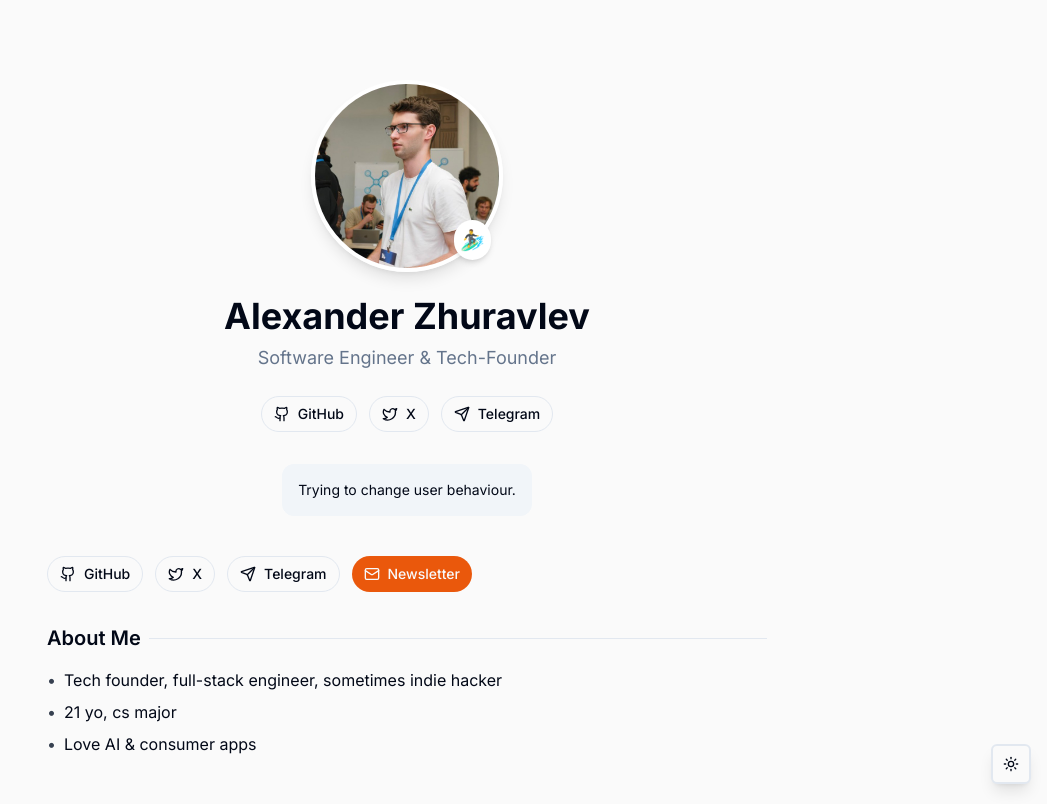
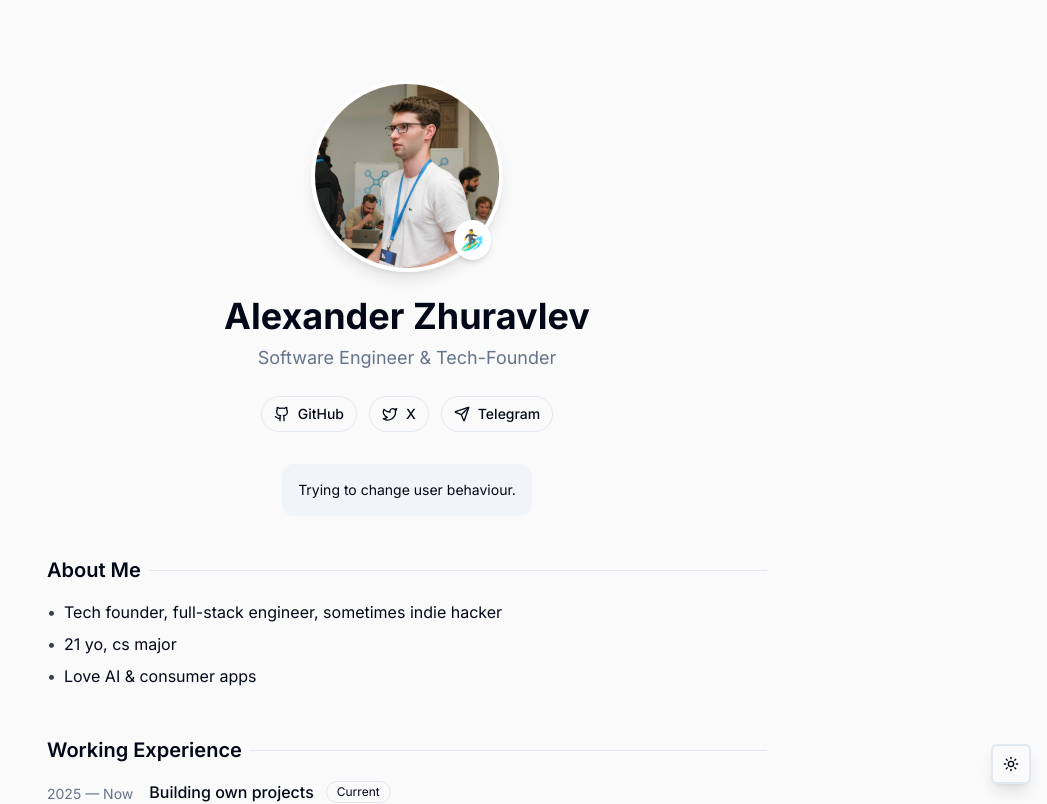
Before and after one commit to greenblat17/resume-, a Next.js app: page / in a window 1280 px wide. Shown: the top 804 px of the page, without its empty margins (233-1280 px from the left). Built offline with nearby package versions, Linux system fonts and the light colour scheme.

Commit message:
Remove social media buttons from Home page to streamline layout and focus on core content.

```diff
--- a/app/page.tsx
+++ b/app/page.tsx
@@ -15,64 +15,6 @@ export default function Home() {
   return (
     <main className="max-w-3xl mx-auto px-6 py-12 md:py-20">
       <ProfileHeader />
-      <div className="flex gap-3 mb-8">
-        <Button
-          asChild
-          variant="outline"
-          size="sm"
-          className="gap-2 rounded-full"
-        >
-          <a
-            href="https://github.com/greenblat17"
-            target="_blank"
-            rel="noopener noreferrer"
-          >
-            <Github size={16} />
-            <span>GitHub</span>
-          </a>
-        </Button>
-        <Button
-          asChild
-          variant="outline"
-          size="sm"
-          className="gap-2 rounded-full"
-        >
-          <a
-            href="https://x.com/jurhasha"
-            target="_blank"
-            rel="noopener noreferrer"
-          >
-            <Twitter size={16} />
-            <span>X</span>
-          </a>
-        </Button>
-        <Button
-          asChild
-          variant="outline"
-          size="sm"
-          className="gap-2 rounded-full"
-        >
-          <a
-            href="https://t.me/greenblat"
-            target="_blank"
-            rel="noopener noreferrer"
-          >
-            <Send size={16} />
-            <span>Telegram</span>
-          </a>
-        </Button>
-        <Button
-          asChild
-          variant="default"
-          size="sm"
-          className="gap-2 rounded-full bg-orange-600 hover:bg-orange-700"
-        >
-          <a href="/newsletter">
-            <Mail size={16} />
-            <span>Newsletter</span>
-          </a>
-        </Button>
-      </div>
       <AboutSection />
       <WorkExperienceSection />
       <SideProjectsSection />
@@ -80,7 +22,6 @@ export default function Home() {
       <AwardsSection />
       <EducationSection />
       <ContactsSection />
-
       <Footer />
     </main>
   );
```
